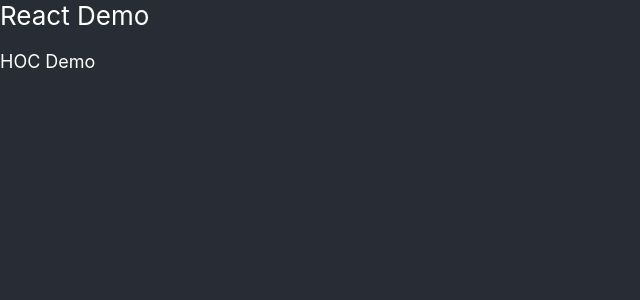
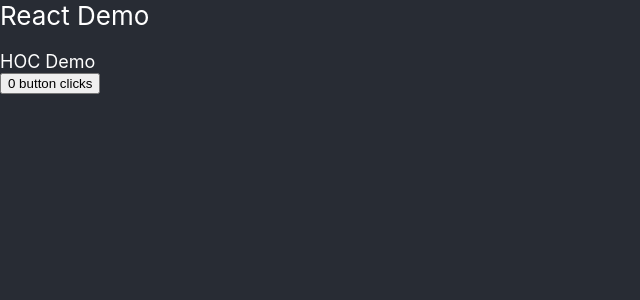
Before and after one commit to spinloop/React-Demo, a React (Create React App) app: page / in a window 1280 px wide. Shown: the top 300 px of the page, without its empty margins (0-640 px from the left). Built offline with nearby package versions, Linux system fonts and the light colour scheme.

Commit message:
create click counter

```diff
--- /dev/null
+++ b/src/examples/hoc/ClickCounter.js
@@ -0,0 +1,24 @@
+import React from 'react'
+
+class ClickCounter extends React.Component {
+  constructor(props) {
+    super(props)
+    this.state = {
+      count: 0
+    }
+  }
+
+  increment = () => {
+    this.setState(prevState => {
+      return { count: prevState.count + 1 }
+    })
+  }
+
+  render() {
+    return (
+      <button onClick={this.increment}>{`${this.state.count} button clicks`}</button>
+    )
+  }
+}
+
+export default ClickCounter
--- a/src/examples/hoc/index.js
+++ b/src/examples/hoc/index.js
@@ -1,8 +1,10 @@
 import React from 'react'
+import ClickCounter from './ClickCounter'
 import '../../App.css';
 
 export default () => (
   <div className="Example">
     <header className="Example-header">HOC Demo</header>
+    <ClickCounter />
   </div>
 )
```
